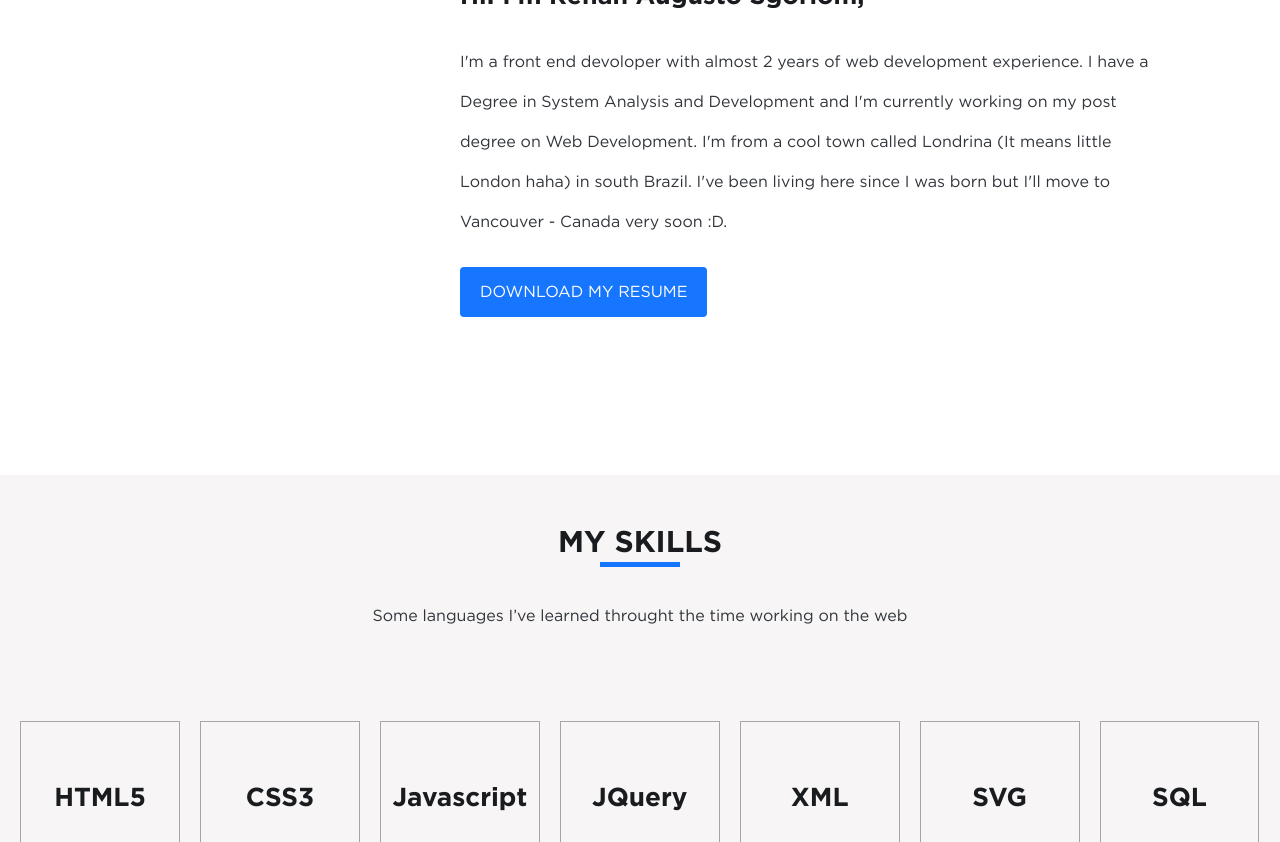
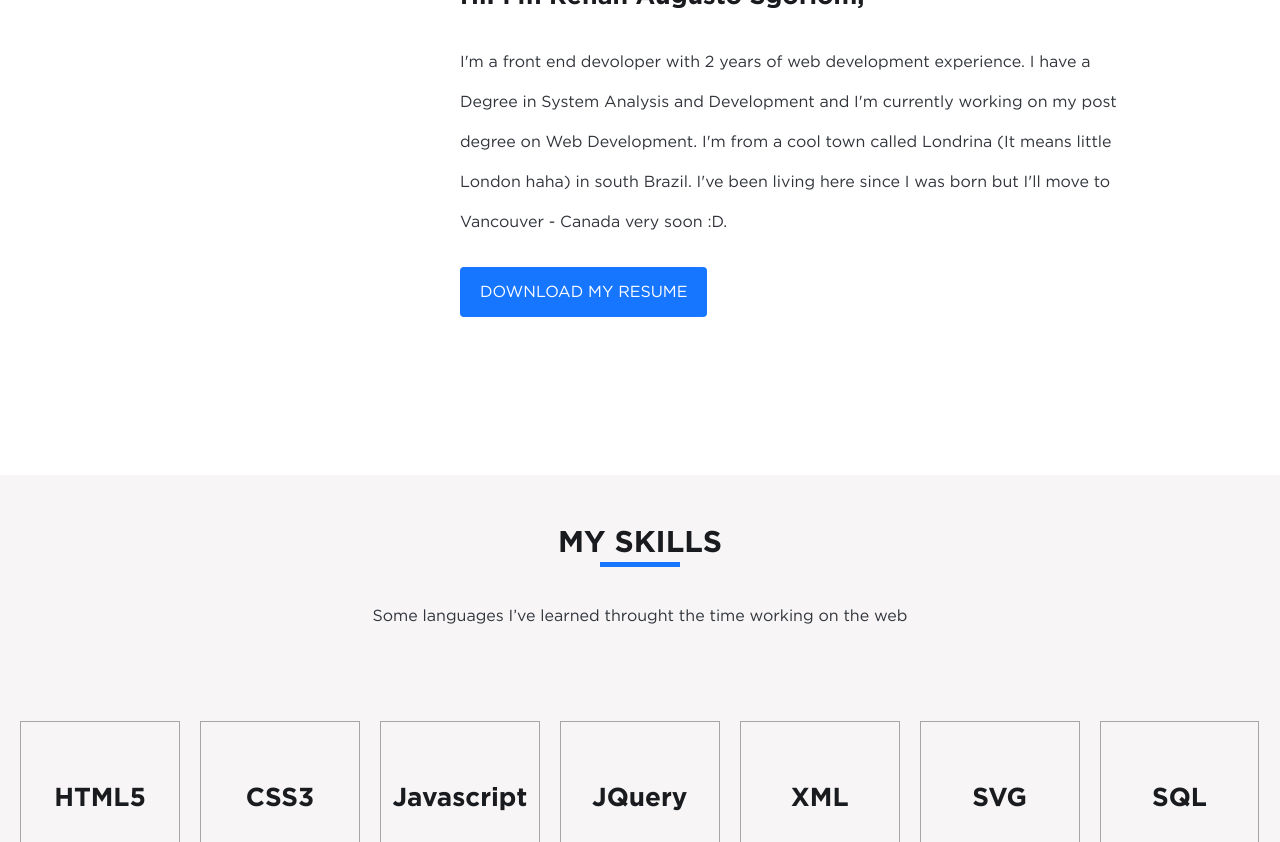
Before and after one commit to RenanSgorlom/renansgorlom.github.io, a plain HTML site: page index.html in a window 1280 px wide. Shown: the part 1050-1892 px from the top of the page. Drawn offline with Linux system fonts and the light colour scheme; files whose address does not match are found by name.

Commit message:
change about text

```diff
--- a/index.html
+++ b/index.html
@@ -26,7 +26,7 @@
 				<div class="textHold">
 					<h3 class="firstLine">Hi! I’m Renan Augusto Sgorlom,</h3>
 					<p class="textD">
-						I'm a front end devoloper with almost 2 years of web development experience. I have a Degree in System Analysis and Development and I'm currently working on my post degree on Web Development. I'm from a cool town called Londrina (It means little London haha) in south Brazil. I've been living here since I was born but I'll move to Vancouver - Canada very soon :D.
+						I'm a front end devoloper with 2 years of web development experience. I have a Degree in System Analysis and Development and I'm currently working on my post degree on Web Development. I'm from a cool town called Londrina (It means little London haha) in south Brazil. I've been living here since I was born but I'll move to Vancouver - Canada very soon :D.
 					</p>
 
 					<a href="#" class="btn">Download my resume</a>
```
